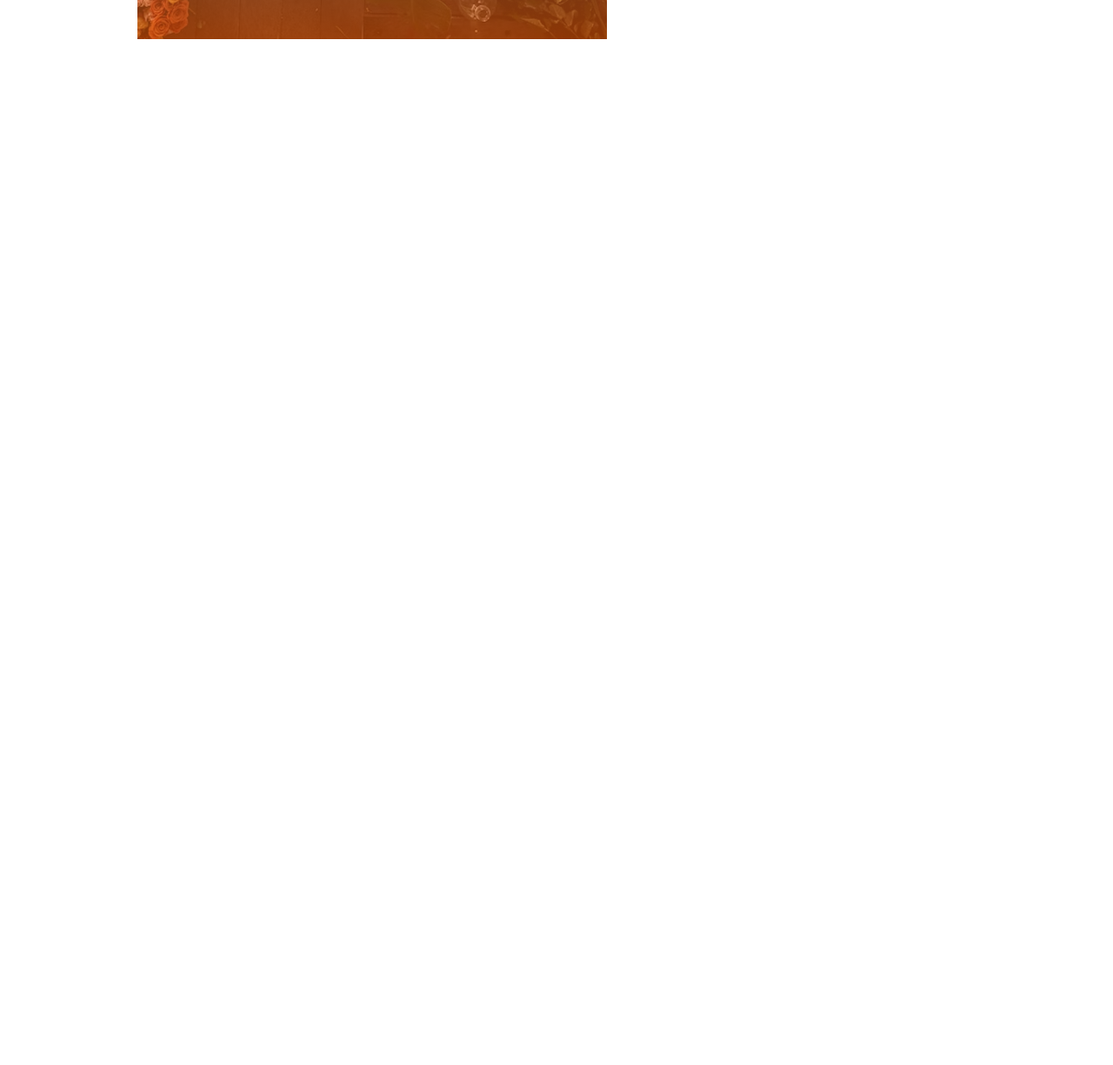
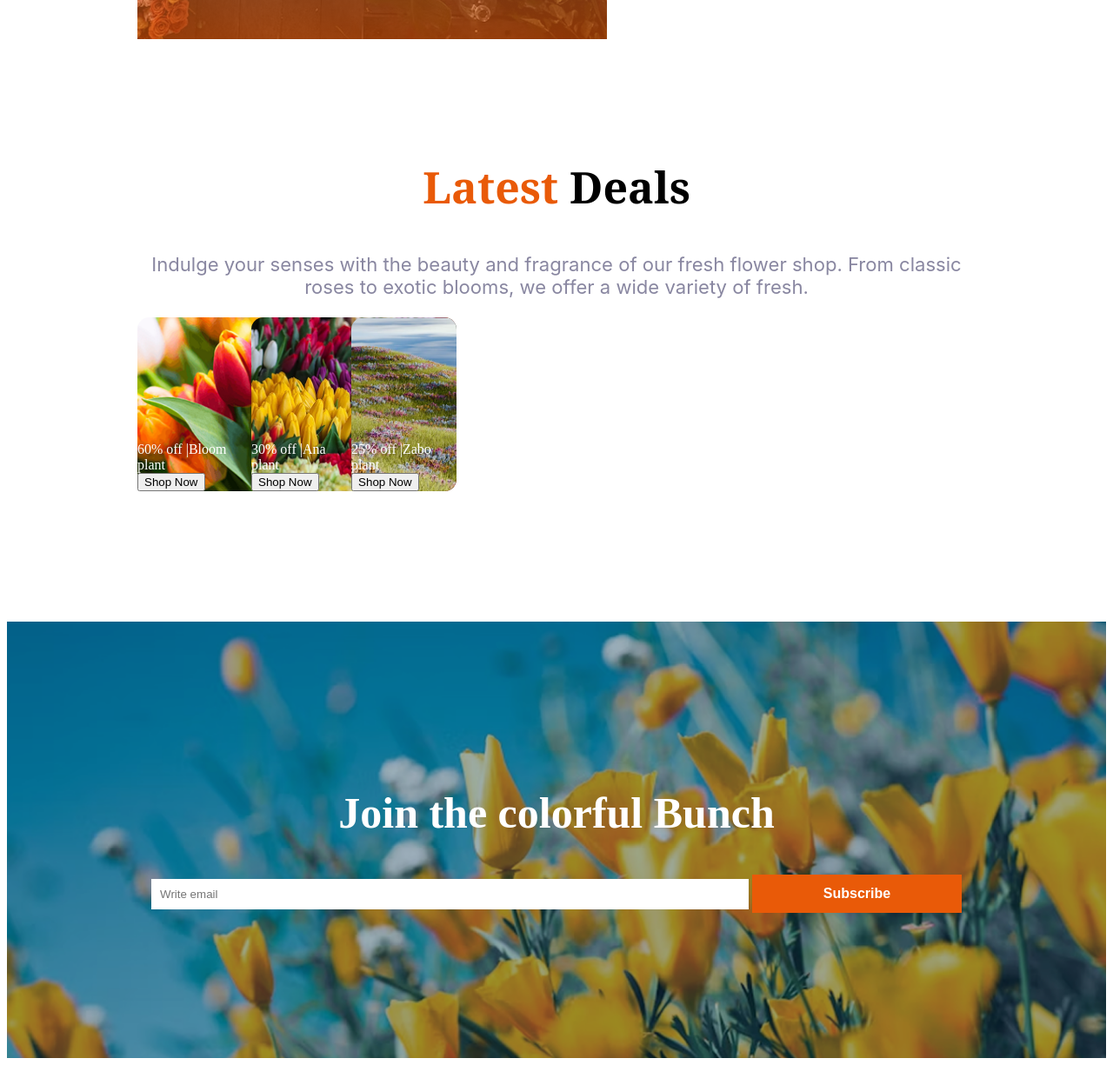
Before and after one commit to karishma-fariha/responsive-flowers, a plain HTML site: page index.html in a window 1280 px wide. Shown: the part 2446-3671 px from the top of the page at 87% size. Before the commit the page ends 2627 px from the top, so only its background shows below. Drawn offline with Linux system fonts and the light colour scheme.

Commit message:
added last section

```diff
--- a/index.html
+++ b/index.html
@@ -21,7 +21,9 @@
                 <li class="item hide"><a class="link color-three" href=""> About us</a></li>
 
 
-                <li class="item Cart display-flex"><a class="link color-two" href=""><img style="width:13px ; height:13px;" src="assets/shopping-cart.png" alt=""><span>Cart($56)</span></a>
+                <li class="item Cart display-flex"><a class="link color-two" href=""><img
+                            style="width:13px ; height:13px;" src="assets/shopping-cart.png"
+                            alt=""><span>Cart($56)</span></a>
                 </li>
 
             </ul>
@@ -31,7 +33,9 @@
             <div class="banner-part-1">
                 <h1 class="banner-title noto-serif-font">ALWAYS <span class="color-one "> FRESH <br>
                         FLOWERS</span></h1>
-                <p class="banner-para inter-font2 color-three">Indulge your senses with the beauty and fragrance of our fresh flower shop. From classic roses to exotic blooms, we offer a wide variety of fresh flowers that are perfect for any occasion.
+                <p class="banner-para inter-font2 color-three">Indulge your senses with the beauty and fragrance of our
+                    fresh flower shop. From classic roses to exotic blooms, we offer a wide variety of fresh flowers
+                    that are perfect for any occasion.
 
                 </p>
             </div>
@@ -44,7 +48,8 @@
         <section class="our-plants">
             <div class="plants">
                 <h1 class="plants-title noto-serif-font"><span class="color-one">Our</span> Plants</h1>
-            <p class="plants-para inter-font2 color-three">Indulge your senses with the beauty and fragrance of our fresh flower shop. From classic roses to exotic blooms, we offer a wide variety of fresh.</p>
+                <p class="plants-para inter-font2 color-three">Indulge your senses with the beauty and fragrance of our
+                    fresh flower shop. From classic roses to exotic blooms, we offer a wide variety of fresh.</p>
             </div>
             <div class="plants-card inter-font2">
                 <div class="card">
@@ -132,15 +137,48 @@
         </section>
         <section class="flower-plant-lovers display-flex">
             <div class="img-flowers">
+                <!-- <img class="badge" style="width: 286px;height: 286px;" src="assets/trusted-badge.png" alt=""> -->
                 <img class="store-flower-img" src="assets/flower-store.png" alt="">
             </div>
             <div class="info-for-lovers">
                 <h1 class="lovers-title">Flower & Plants Lover</h1>
                 <p class="lovers-description inter-font2">
-                    <li class="des-list color-three">Indulge your senses with the beauty and fragrance of our fresh flower shop. From classic roses to exotic blooms, we offer a wide variety of fresh.</li>
-                    <li class="des-list color-three">Indulge your senses with the beauty and fragrance of our fresh flower shop. From classic roses to exotic blooms, we offer a wide variety of fresh.</li>
-                    <li class="des-list color-three">Indulge your senses with the beauty and fragrance of our fresh flower shop. From classic roses to exotic blooms, we offer a wide variety of fresh.</li>
+                    <li class="des-list color-three">Indulge your senses with the beauty and fragrance of our fresh
+                        flower shop. From classic roses to exotic blooms, we offer a wide variety of fresh.</li>
+                    <li class="des-list color-three">Indulge your senses with the beauty and fragrance of our fresh
+                        flower shop. From classic roses to exotic blooms, we offer a wide variety of fresh.</li>
+                    <li class="des-list color-three">Indulge your senses with the beauty and fragrance of our fresh
+                        flower shop. From classic roses to exotic blooms, we offer a wide variety of fresh.</li>
                 </p>
+            </div>
+
+        </section>
+        <section class="Latest-Deals">
+            <div class="deals">
+                <h1 class="deal-title noto-serif-font"><span class="color-one">Latest</span> Deals</h1>
+                <p class="deal-para inter-font2 color-three">Indulge your senses with the beauty and fragrance of our
+                    fresh flower shop. From classic roses to exotic blooms, we offer a wide variety of fresh.</p>
+            </div>
+            <div class="deals-card">
+            <div class="deal-items" style="background-image: url(assets/deal-ana.png);">
+                <div class="deal-text">60% off |Bloom plant <br><button>Shop Now</button></div>
+
+
+                <div class="deal-items" style="background-image: url(assets/deal-bloom.png);">
+                <div class="deal-text">30% off |Ana plant <br><button>Shop Now</button></div>
+
+
+                <div class="deal-items" style="background-image: url(assets/deal-zabo.png);">
+                <div class="deal-text">25% off |Zabo plant <br><button>Shop Now</button></div>
+
+            </div>
+</div>
+        </section>
+        <section class="join-bunch">
+            <div class="join-info">
+                    <h1 class="join-title">Join the colorful Bunch</h1>
+                    <input class="email" type="text" placeholder="Write email">
+                    <input class="btn" type="button" placeholder="Subscribe" value="Subscribe">
                 </div>
 
         </section>
--- a/style/responsive.css
+++ b/style/responsive.css
@@ -179,6 +179,7 @@
     gap: 30px;
 }
 /* section flower and plant lovers */
+
 .flower-plant-lovers{
     margin-top: 8.13rem;
     margin-bottom: 8.13rem;
@@ -192,7 +193,13 @@
 .store-flower-img{
     max-width: 540px;
     height: 37.32rem;
+
 }
+/* .badge{
+    margin-top:0 ;
+    margin-right:770px;
+    margin-bottom:;
+} */
 .lovers-title{
     font-size: 3.125rem;
     font-weight: bold;
@@ -203,6 +210,68 @@
 .info-for-lovers{
     padding: 38px 0px 38px 60px;
 }
+.deal-title{
+    font-size: 3.125rem;
+    font-weight: bold;
+}
+.deal-para{
+    font-size: 1.38rem;
+    font-weight: 400;
+}
+.deals{
+    text-align: center;
+}
+.Latest-Deals{
+    margin: 0 150px;
+}
+
+.deal-items{
+background-size: cover;
+background-position: center;
+max-width: 367px;
+height: 200px;
+position: relative;
+border-radius: 14px;
+color: white;
+display: flex;
+align-items: flex-end;
+}
+/* last section */
+.email{
+    padding: 10px 500px 10px 10px;
+    border: none;
+}
+.join-title{
+    color: white;
+    font-size: 50px;
+    font-weight: bold;
+    text-align: center;
+    justify-content: center;
+
+
+
+
+}
+.join-info{
+    text-align: center;
+}
+.join-bunch{
+
+
+    background-image: url(../assets/news-letter-bg.png);
+    background-repeat: no-repeat;
+    background-position: center;
+    background-size: cover;
+    height: 22rem;
+    padding-top: 150px;
+    margin-top: 150px;
+
+}
+/* .background-bunch{
+    background-image: url(../assets/news-letter-bg.png);
+    width: 100%;
+    background-repeat: no-repeat;
+} */
 
 /*responsive media query  */
 @media screen and (max-width:576px) {
```
Lines whose indentation alone changed are shown as unchanged.
